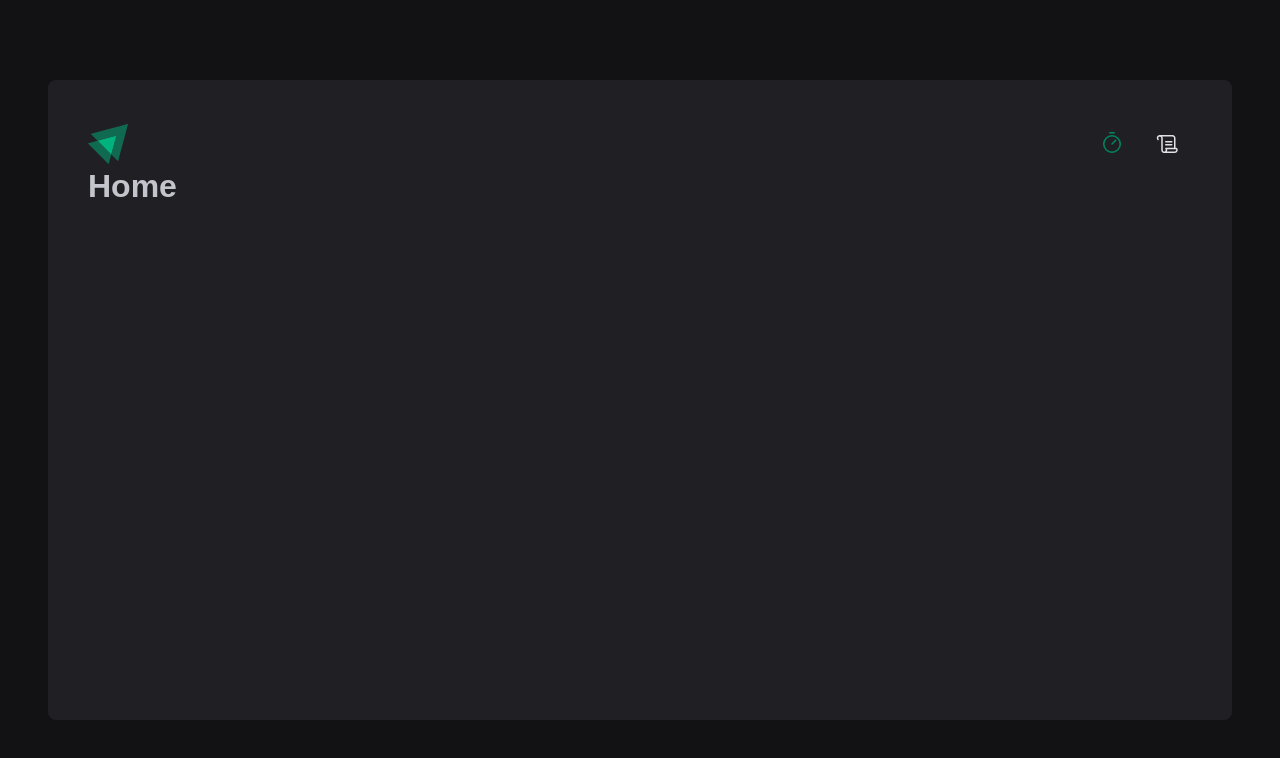
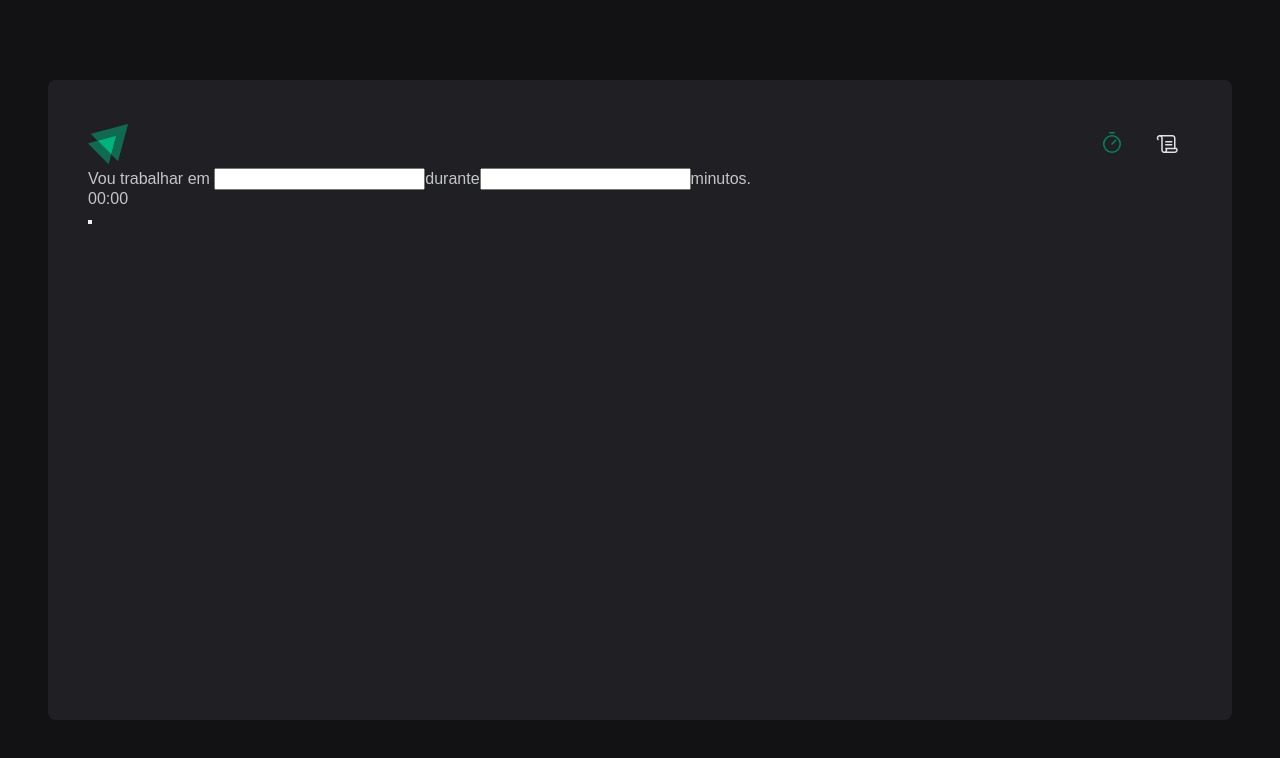
Before and after one commit to lucasalvesb/timer, a React (Vite) app: page / in a window 1280 px wide. Shown: the top 758 px of the page. Built offline with nearby package versions, Linux system fonts and the light colour scheme.

Commit message:
basic clock info added

```diff
--- a/src/pages/Home/index.tsx
+++ b/src/pages/Home/index.tsx
@@ -1,7 +1,27 @@
 export function Home() {
   return (
     <div>
-      <h1>Home</h1>
+      <form action="">
+        <label htmlFor="task">Vou trabalhar em </label>
+        <input id="task" />
+
+        <label htmlFor="">durante</label>
+        <input
+          type="number"
+          id="minutesAmount"
+        />
+
+        <span>minutos.</span>
+
+        <div>
+          <span>0</span>
+          <span>0</span>
+          <span>:</span>
+          <span>0</span>
+          <span>0</span>
+        </div>
+        <button type="submit"></button>
+      </form>
     </div>
   )
 }
```
